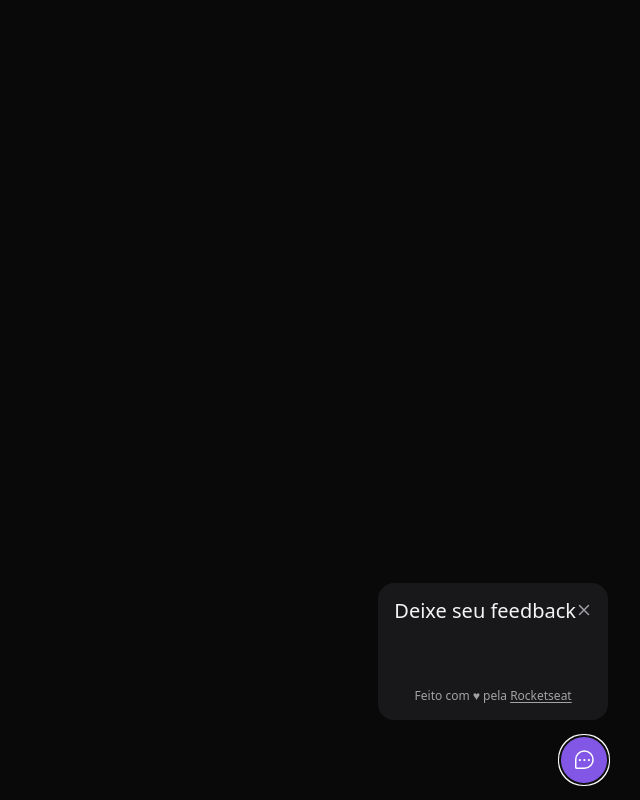
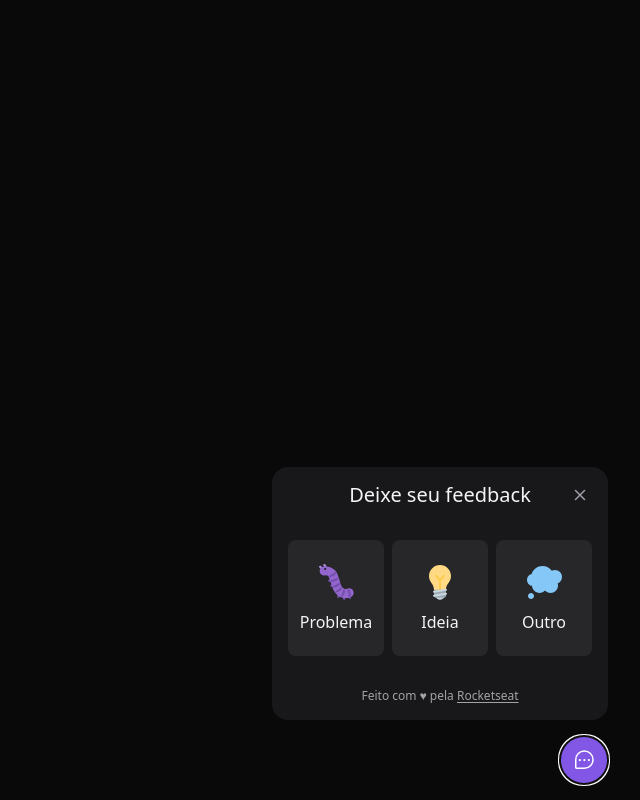
Before and after one commit to williangomesdev/FeedbackWidget, a React (Vite) app: page / in a window 1280 px wide. Both pictures are taken after a click on the button "Feedback". Shown: the whole page, without its empty margins (640-1280 px from the left). Built offline with nearby package versions, Linux system fonts and the light colour scheme.

Commit message:
layout do form do widget completo

```diff
--- a/src/components/CloseButton.tsx
+++ b/src/components/CloseButton.tsx
@@ -4,7 +4,7 @@ import { X } from "phosphor-react";
 export function CloseButton() {
   return (
     <Popover.Button
-      className="top-5 right-5 text-zinc-400 hover:text-zinc-100"
+      className="top-5 right-5 absolute text-zinc-400 hover:text-zinc-100"
       title="Fechar formulário de feedback"
     >
       <X weight="bold" className="w-4 h-4" />
--- a/src/components/WidgetForm.tsx
+++ b/src/components/WidgetForm.tsx
@@ -8,21 +8,21 @@ const feedbackTypes = {
   BUG: {
     title: "Problema",
     image: {
-      source: "bugImageUrl",
+      source: bugImageUrl,
       alt: "Imagem de um inseto",
     },
   },
   IDEA: {
     title: "Ideia",
     image: {
-      source: "ideaImageUrl",
+      source: ideaImageUrl,
       alt: "Imagem de uma lâmpada",
     },
   },
   OTHER: {
     title: "Outro",
     image: {
-      source: "thoughtImageUrl",
+      source: thoughtImageUrl,
       alt: "Imagem de uma nuvem de pensamento",
     },
   },
@@ -36,7 +36,16 @@ export function WidgetForm() {
         <CloseButton />
       </header>
 
-      <div className="flex py-8 gap-2 w-full"></div>
+      <div className="flex py-8 gap-2 w-full">
+        {Object.entries(feedbackTypes).map(([key, value]) => {
+          return (
+            <button key={key} className="bg-zinc-800 rounded-lg py-5 w-24 flex-1 flex flex-col items-center gap-2 border-2 border-transparent hover:border-brand-500 focus:border-brand-500 focus:outline-none">
+              <img src={value.image.source} alt={value.image.alt} />
+              <span>{value.title}</span>
+            </button>
+          );
+        })}
+      </div>
 
       <footer className="text-xs text-neutral-400">
         Feito com ♥ pela{" "}
```
